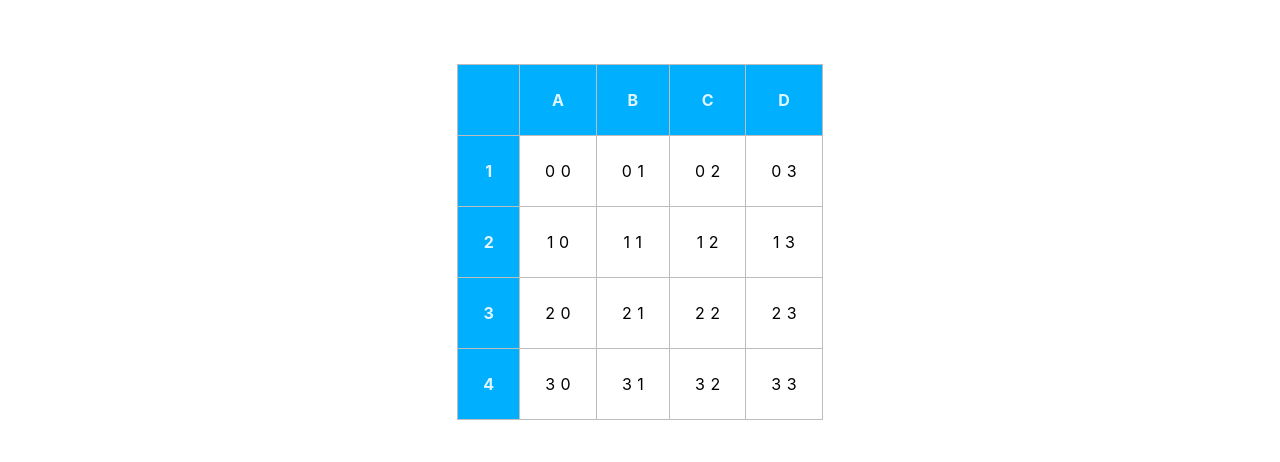
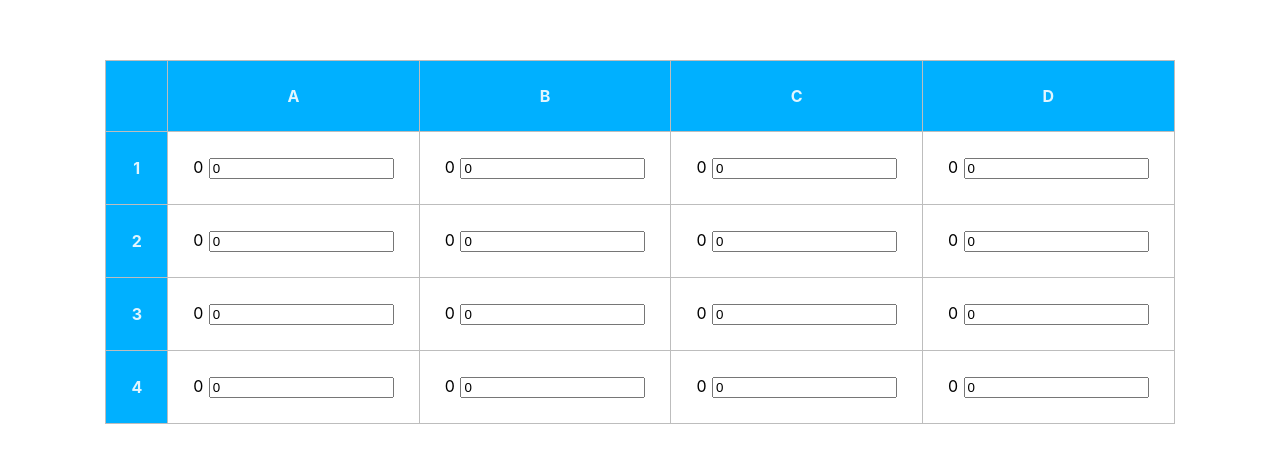
Before and after one commit to p-adams/vue-spreadsheet, a Nuxt app: page / in a window 1280 px wide. Shown: the part 158-620 px from the top of the page. Built offline with nearby package versions, Linux system fonts and the light colour scheme.

Commit message:
added input fields

```diff
--- a/components/Sheet.vue
+++ b/components/Sheet.vue
@@ -17,7 +17,9 @@
             :key="rowKey">
             <th
               class="row-col-label"
-            >{{rowKey+1}}</th>
+            >
+              {{rowKey + 1}}
+            </th>
             <td
                 class="cell"
                 v-for="(col, colKey, index) in row"
@@ -26,7 +28,8 @@
                 @mouseover.shift="selectCell(rowKey, colKey)"
                 :class="{'selected' : cellSelected(rowKey, colKey)}"
             >
-             {{showCoors(rowKey, colKey)}}
+              {{grid[rowKey][colKey]}}
+              <input v-model="grid[rowKey][colKey]">
             </td>
           </tr>
         </tbody>
```
